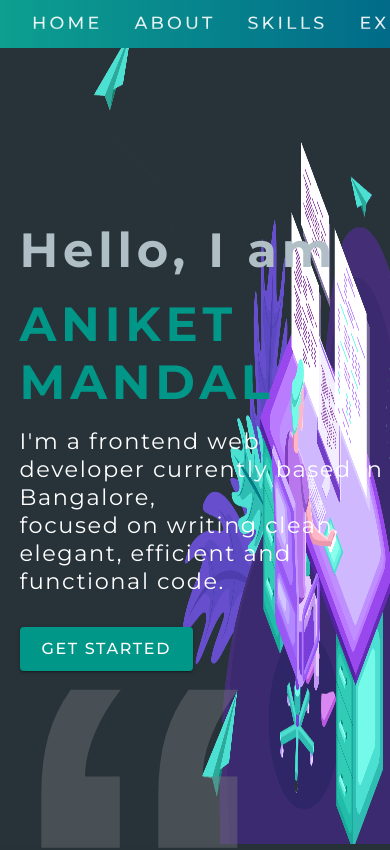
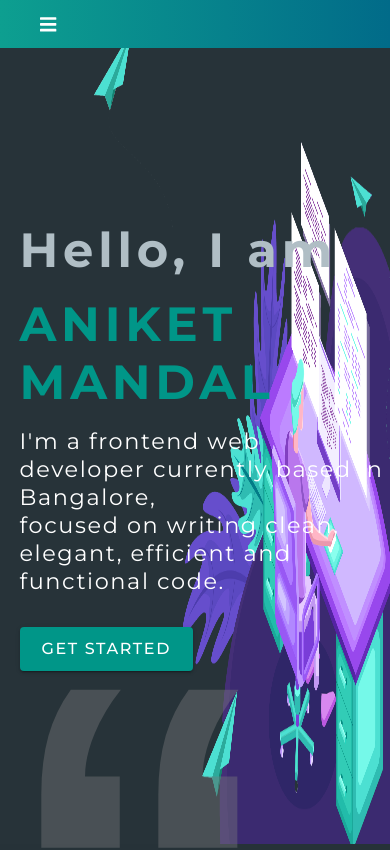
Before and after one commit to aniketDev/my-portfolio-v2, a React (Create React App) app: page / in a window 390 px wide. Shown: the top 850 px of the page. Built offline with nearby package versions, Linux system fonts and the light colour scheme.

Commit message:
Added nav icon

```diff
--- a/src/components/Navbar/Navbar.js
+++ b/src/components/Navbar/Navbar.js
@@ -1,6 +1,9 @@
-import React, { useRef } from 'react';
+import React from 'react';
 import './Navbar.scss';
-import { Toolbar, Link } from '@material-ui/core';
+import { Toolbar, Link, Button, Menu, MenuItem } from '@material-ui/core';
+// import { useTheme } from '@material-ui/core/styles';
+import useMediaQuery from '@material-ui/core/useMediaQuery';
+import { FontAwesomeIcon } from '@fortawesome/react-fontawesome';
 
 const sections = [
   { title: 'Home', url: '#home', ref: 'aboutRef' },
@@ -12,15 +15,60 @@ const sections = [
   { title: 'Contact', url: '#contact', ref: 'aboutRef' }
 ];
 
-const showNavMenu = false;
-
 // const scrollToRef = ref => window.scrollTo(0, ref.current.offsetTop);
 // const myRef = useRef(null);
 // const executeScroll = () => scrollToRef(myRef);
 
 const Navbar = () => {
+  const [anchorEl, setAnchorEl] = React.useState(null);
+  // const theme = useTheme();
+  // const matches = useMediaQuery(theme.breakpoints.up('lg'));
+  const matches = useMediaQuery('(min-width:1080px)');
+
+  const handleClick = event => {
+    setAnchorEl(event.currentTarget);
+  };
+
+  const handleClose = () => {
+    setAnchorEl(null);
+  };
+
   return (
     <Toolbar component="nav" variant="dense" className="toolbar-container">
+      {matches ? (
+        ''
+      ) : (
+        <div>
+          <Button aria-controls="nav-menu" aria-haspopup="true" onClick={handleClick}>
+            <FontAwesomeIcon className="icon" icon="bars" size="lg" />
+          </Button>
+
+          <Menu
+            id="nav-menu"
+            anchorEl={anchorEl}
+            keepMounted
+            open={Boolean(anchorEl)}
+            onClose={handleClose}
+          >
+            {sections.map(section => (
+              <MenuItem key={section.url}>
+                <Link
+                  color="textSecondary"
+                  noWrap
+                  underline="none"
+                  variant="inherit"
+                  href={section.url}
+                  className="toolbar-link"
+                  onClick={handleClose}
+                >
+                  {section.title}
+                </Link>
+              </MenuItem>
+            ))}
+          </Menu>
+        </div>
+      )}
+
       {sections.map(section => (
         <Link
           color="textSecondary"
@@ -33,7 +81,7 @@ const Navbar = () => {
           // onClick={section => scrollToRef(section.ref)}
           // onClick={executeScroll}
         >
-          {section.title}
+          {matches ? section.title : ''}
         </Link>
       ))}
     </Toolbar>
--- a/src/components/Navbar/Navbar.scss
+++ b/src/components/Navbar/Navbar.scss
@@ -14,6 +14,10 @@
   left: 0;
   right: 0;
   z-index: 999;
+
+  .icon {
+    color: white;
+  }
 
   .toolbar-link {
     flex-shrink: 0;
```
Also changed, not shown: src/App.js (+5 -3 lines).
